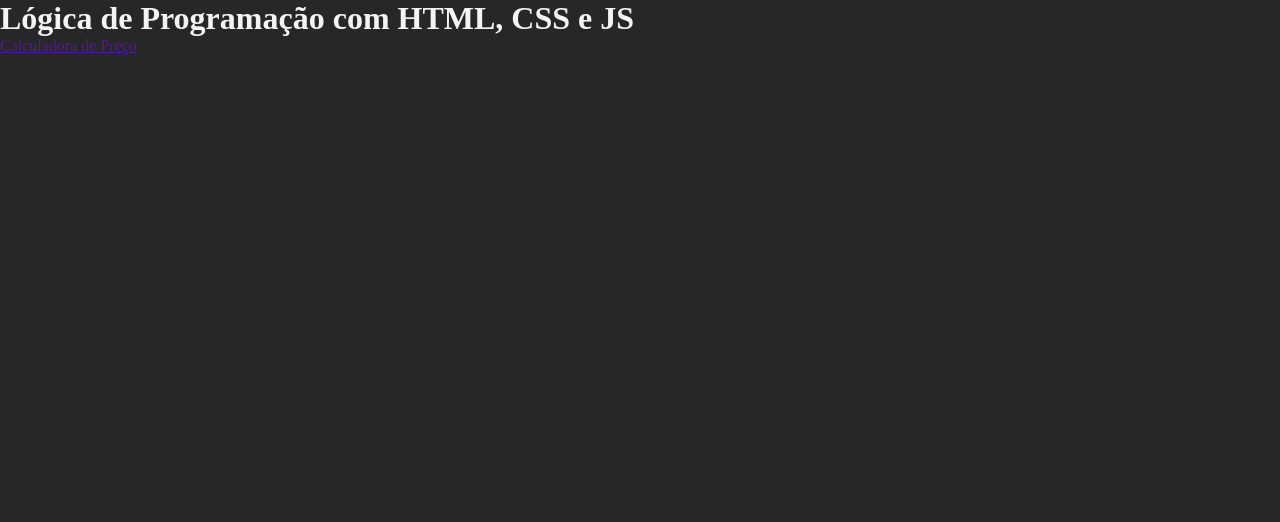
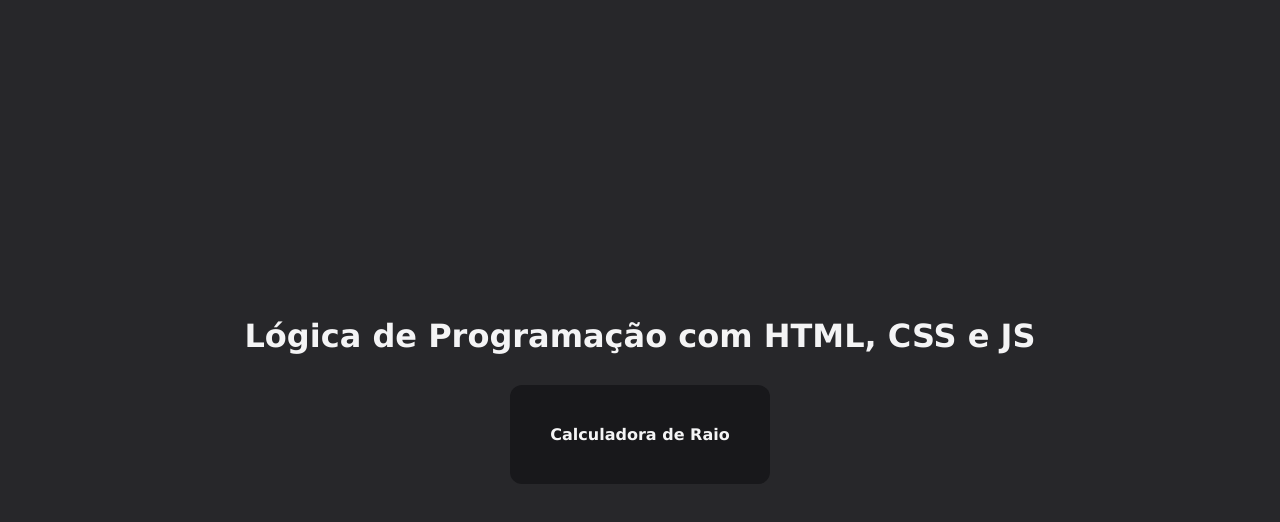
Before and after one commit to marciomarcal98/atividade11_02ma, a plain HTML site: page index.html in a window 1280 px wide. Drawn offline with Linux system fonts and the light colour scheme.

Commit message:
feat: criação da página da calculadora de raio

```diff
--- a/index.html
+++ b/index.html
@@ -14,7 +14,7 @@
     <nav>
         <ul>
             <li>
-                <a href="">Calculadora de Preço</a>
+                <a href="./pages/calculadora-raio/calculadora-raio.html">Calculadora de Raio</a>
             </li>
         </ul>
     </nav>
--- a/style.css
+++ b/style.css
@@ -2,14 +2,45 @@
     margin: 0;
     padding: 0;
     box-sizing: border-box;
+    font-family: 'Lucida Sans', sans-serif;
 }
 
 :root {
     --main-background: #27272a;
     --text-color: #f4f4f5;
+    --nav-background: #18181b;
+    --a-hover: #6ee7b7;
 }
 
 body {
     background: var(--main-background);
     color: var(--text-color);
+    height: 100svh;
+    display: flex;
+    justify-content: center;
+    align-items: center;
+    flex-direction: column;
+    gap: 30px;
 }
+
+nav {
+    background: var(--nav-background);
+    width: fit-content;
+    padding: 40px;
+    border-radius: 12px;
+}
+
+a {
+    color: var(--text-color);
+    text-decoration: none;
+    font-weight: bold;
+}
+
+a:hover {
+    color: var(--a-hover);
+    text-decoration: underline;
+}
+
+ul, li {
+    list-style: none;
+}
```
Also changed, not shown: pages/calculadora-raio/calculadora-raio.html (added, +24 -0 lines), pages/calculadora-raio/calculadora-raio.css (added), pages/calculadora-raio/calculadora-raio.js (added).
